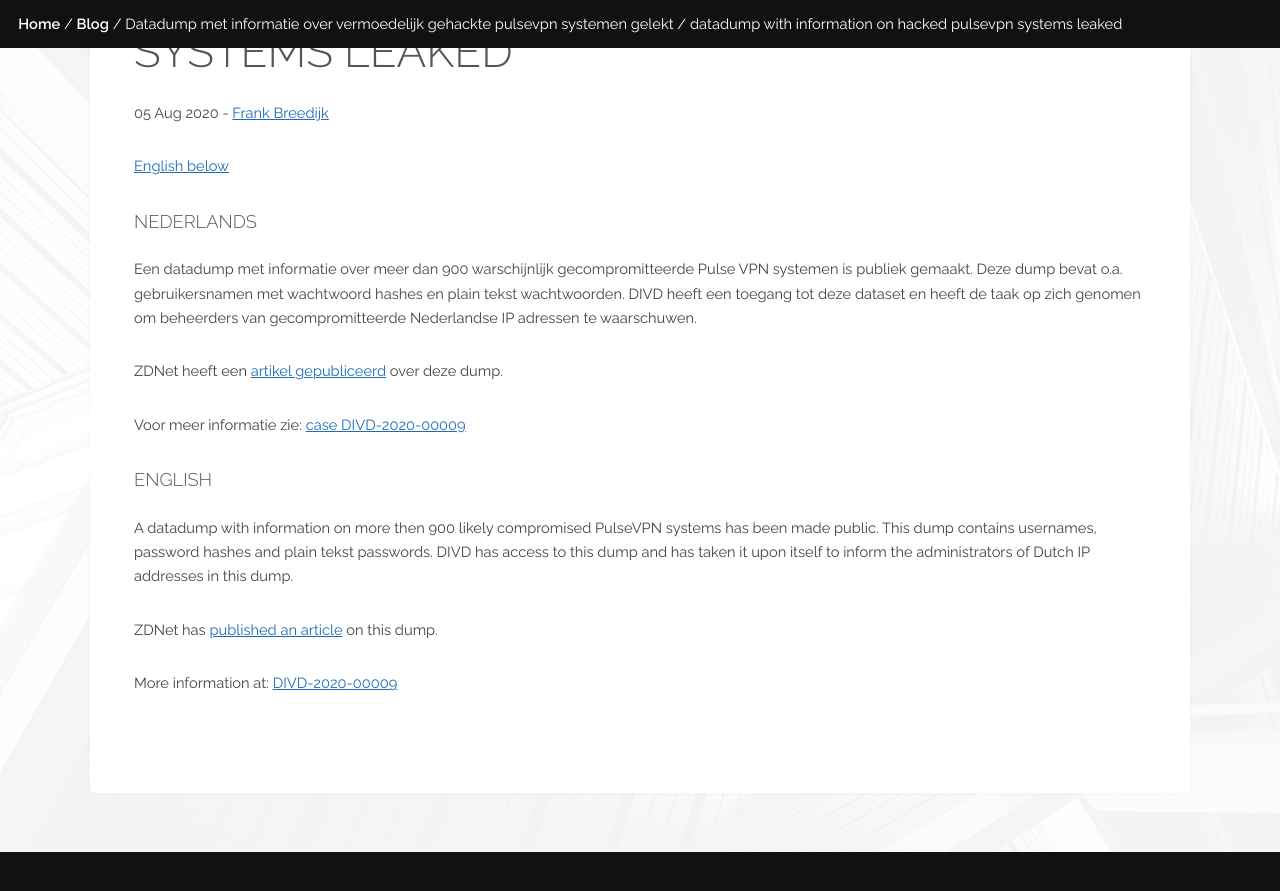
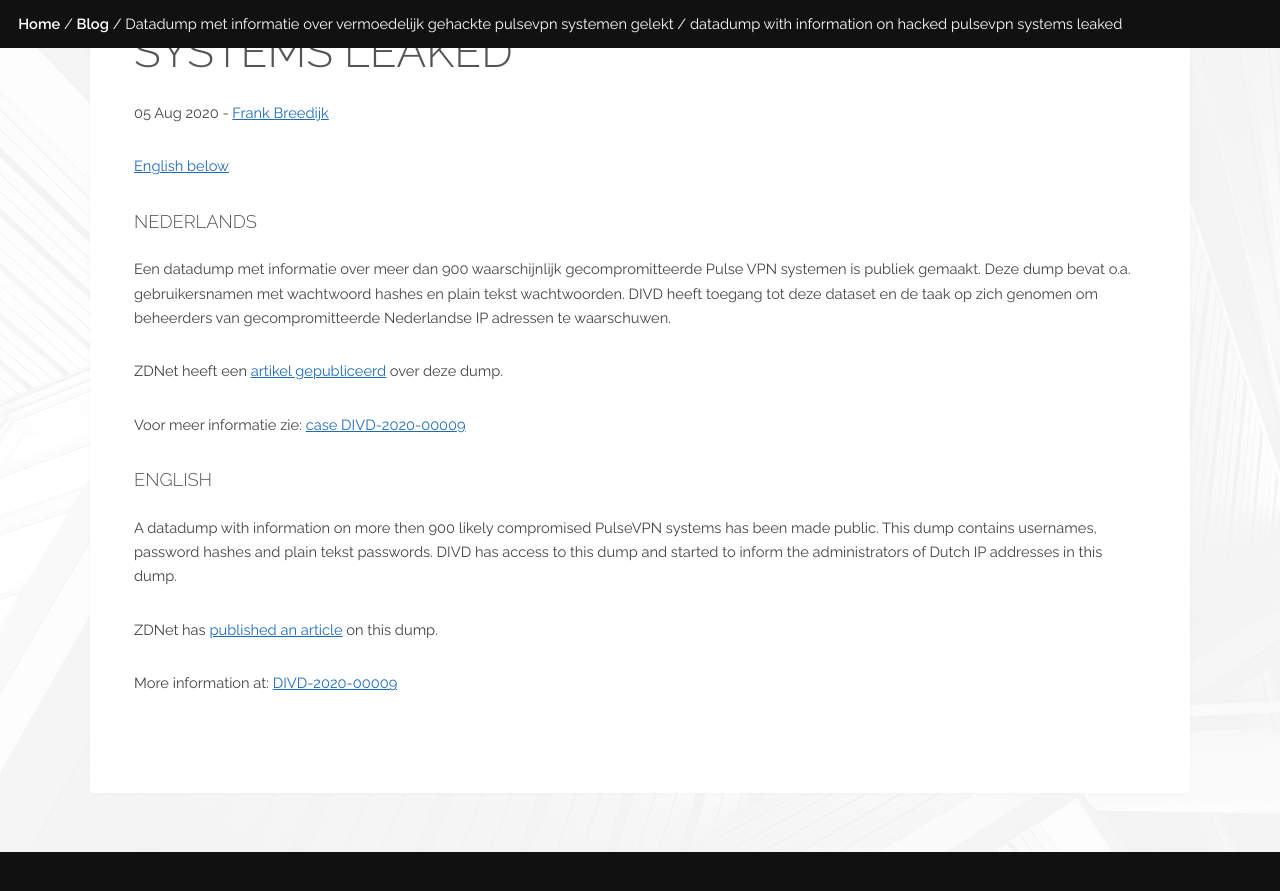
Before and after one commit to DIVD-NL/SecurityMeldpunt, a Jekyll site: the page built from _posts/20-08-05-PulseVPN dataset leaked.md, in a window 1280 px wide and 900 px high, scrolled down 642 px. Shown: the top 891 px of the window. Built offline with Jekyll 4.4.1, drawn with Linux system fonts in a browser that asks for light colours.

Commit message:
Update 20-08-05-PulseVPN dataset leaked.md

```diff
--- a/_posts/20-08-05-PulseVPN dataset leaked.md
+++ b/_posts/20-08-05-PulseVPN dataset leaked.md
@@ -10,7 +10,7 @@
 
 ### Nederlands
 
-Een datadump met informatie over meer dan 900 warschijnlijk gecompromitteerde Pulse VPN systemen is publiek gemaakt. Deze dump bevat o.a. gebruikersnamen met wachtwoord hashes en plain tekst wachtwoorden. DIVD heeft een toegang tot deze dataset en heeft de taak op zich genomen om beheerders van gecompromitteerde Nederlandse IP adressen te waarschuwen.
+Een datadump met informatie over meer dan 900 waarschijnlijk gecompromitteerde Pulse VPN systemen is publiek gemaakt. Deze dump bevat o.a. gebruikersnamen met wachtwoord hashes en plain tekst wachtwoorden. DIVD heeft toegang tot deze dataset en de taak op zich genomen om beheerders van gecompromitteerde Nederlandse IP adressen te waarschuwen.
 
 ZDNet heeft een [artikel gepubliceerd](https://www.zdnet.com/article/hacker-leaks-passwords-for-900-enterprise-vpn-servers/) over deze dump.
 
@@ -19,7 +19,7 @@
 
 ### English
 
-A datadump with information on more then 900 likely compromised PulseVPN systems has been made public. This dump contains usernames, password hashes and plain tekst passwords. DIVD has access to this dump and has taken it upon itself to inform the administrators of Dutch IP addresses in this dump.
+A datadump with information on more then 900 likely compromised PulseVPN systems has been made public. This dump contains usernames, password hashes and plain tekst passwords. DIVD has access to this dump and started to inform the administrators of Dutch IP addresses in this dump.
 
 ZDNet has [published an article](https://www.zdnet.com/article/hacker-leaks-passwords-for-900-enterprise-vpn-servers/) on this dump.
 
```
Also changed, not shown: other parts of _posts/20-08-05-PulseVPN dataset leaked.md (+1 -1 lines).
